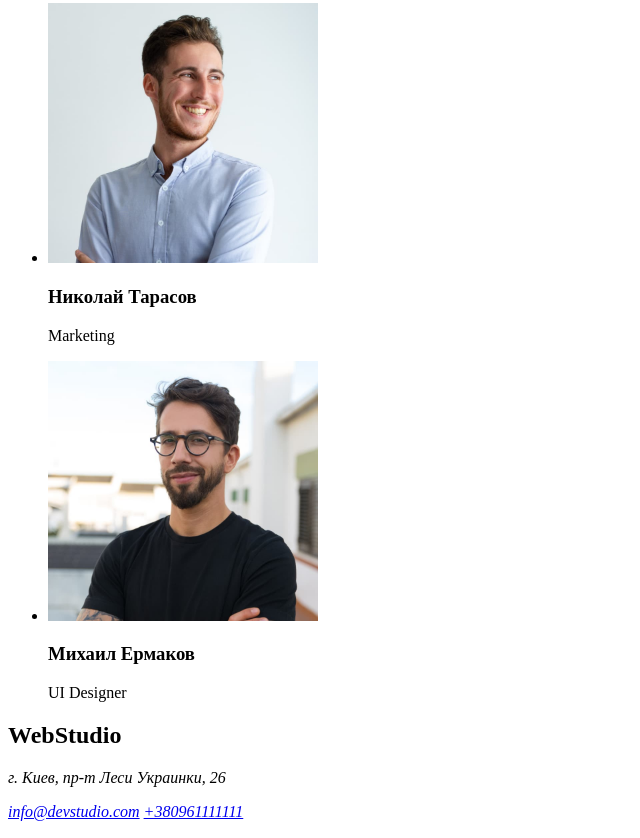
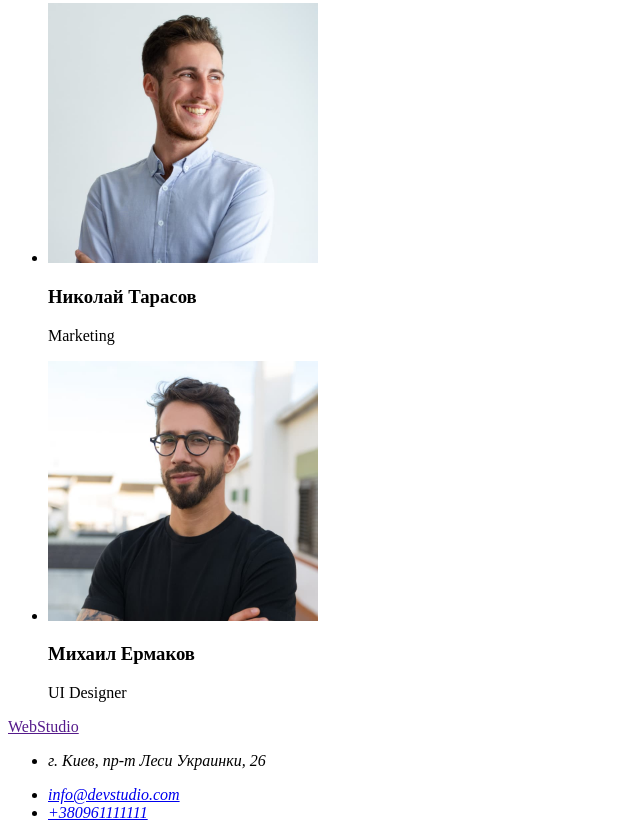
Before and after one commit to Dalgoorak/goit-markup-hw-01, a plain HTML site: page index.html in a window 1280 px wide. Shown: the part 1737-2575 px from the top of the page, without its empty margins (0-640 px from the left). Drawn offline with Linux system fonts and the light colour scheme.

Commit message:
Исправление ошибок

```diff
--- a/index.html
+++ b/index.html
@@ -1,5 +1,5 @@
 <!DOCTYPE html>
-<html lang="en">
+<html lang="ru">
 
 <head>
     <meta charset="UTF-8">
@@ -11,11 +11,8 @@
 <body>
     <!--Шапка сайта-->
     <header>
-        <a href="">
-            WebStudio
-        </a>
-
         <nav>
+            <a href="">WebStudio</a>
             <ul>
                 <li><a href="">Студия</a></li>
                 <li><a href="">Портфолио</a></li>
@@ -31,12 +28,12 @@
 
     <main>
         <!-- Герой -->
-        <div>
-            <section>
-                <h1>Эффективные решения для вашего бизнеса</h1>
-                <button type="button">Заказать услугу</button>
-            </section>
-        </div>
+
+        <section>
+            <h1>Эффективные решения для вашего бизнеса</h1>
+            <button type="button">Заказать услугу</button>
+        </section>
+
 
         <!-- Сильные стороны -->
         <section>
@@ -121,13 +118,15 @@
 
     <!-- Футер -->
     <footer>
-        <h2>WebStudio</h2>
+        <a href="">WebStudio</a>
         <address>
-            <div>
-                <p>г. Киев, пр-т Леси Украинки, 26</p>
-                <a href="mailto:info@devstudio.com">info@devstudio.com</a>
-                <a href="tel:+380961111111">+380961111111</a>
-            </div>
+            <ul>
+                <li>
+                    <p>г. Киев, пр-т Леси Украинки, 26</p>
+                </li>
+                <li><a href="mailto:info@devstudio.com">info@devstudio.com</a></li>
+                <li><a href="tel:+380961111111">+380961111111</a></li>
+            </ul>
         </address>
     </footer>
 
```
